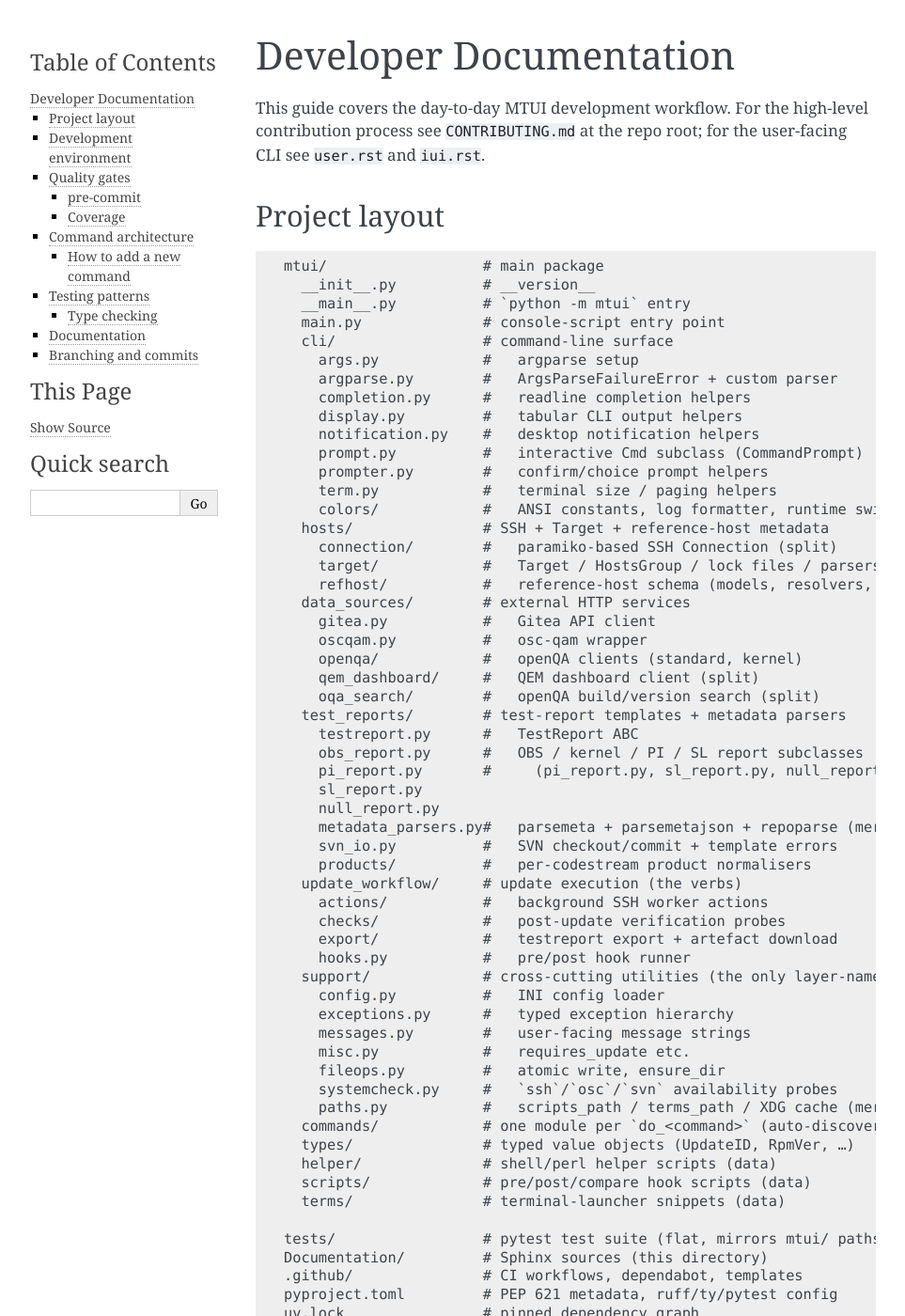
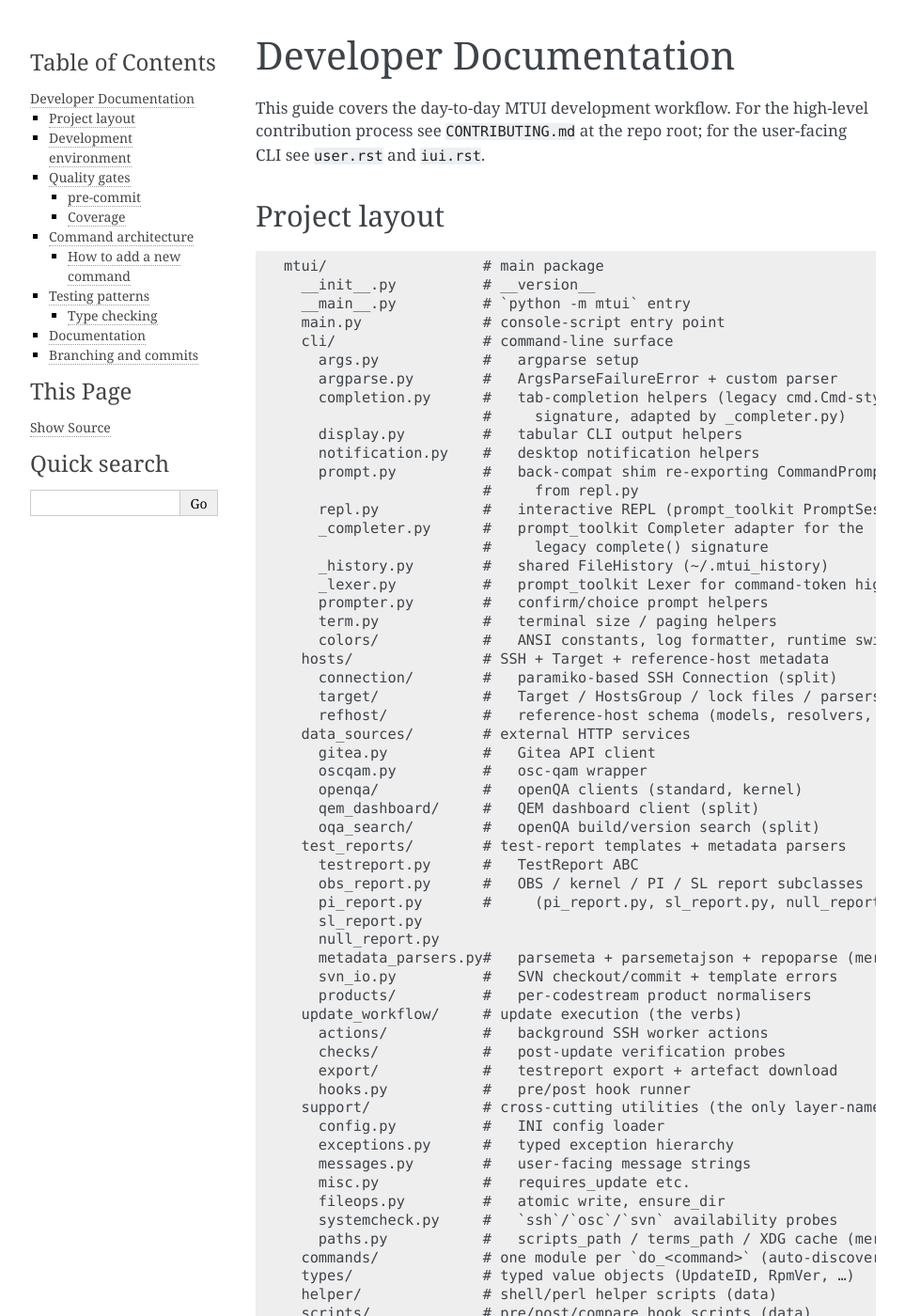
Before and after one commit to openSUSE/mtui, a Sphinx documentation site: the page built from Documentation/developer.rst, in a window 1280 px wide and 1400 px high. Shown: the whole window at 94% size, without its empty margins (148-1111 px from the left). Built offline with Sphinx 7.4.7, drawn with Linux system fonts in a browser that asks for light colours; some of the changed text lies outside the part shown.

Commit message:
docs(cli): announce prompt_toolkit REPL UX wins to users
Why this change was needed:
The cmd.Cmd → prompt_toolkit migration already shipped in code, but
nothing told end-users they now have Ctrl-R reverse history search, a
bottom status toolbar, autosuggest from history, or syntax highlighting
of known commands and flags. Without a CHANGELOG entry these
discoverability-dependent features sit unused.

Problem solved:
Users opening mtui after upgrading get a one-line summary in the
release notes of the four new interactive features they can reach for,
and are explicitly told the history file path and command names are
unchanged so they do not fear a behavioural break. Contributors reading
developer.rst's project layout no longer see a stale "interactive Cmd
subclass" comment or an undocumented set of cli/ modules (repl.py,
_completer.py, _history.py, _lexer.py) — the tree now matches the
actual package and the complete() signature note flags the legacy
cmd.Cmd shape it deliberately preserves.

What changed:
- CHANGELOG.md: new bullet under [Unreleased] § Changed describing the
  four UX additions and the preserved history-file/command-name
  contract.
- Documentation/developer.rst: project-layout tree adds repl.py,
  _completer.py, _history.py, _lexer.py; the prompt.py / completion.py
  comments now reflect their post-migration roles; the Command.complete
  bullet documents that the cmd.Cmd-style signature is kept on purpose
  and adapted by _completer.py.

```diff
--- a/Documentation/developer.rst
+++ b/Documentation/developer.rst
@@ -19,10 +19,17 @@
       cli/                 # command-line surface
         args.py            #   argparse setup
         argparse.py        #   ArgsParseFailureError + custom parser
-        completion.py      #   readline completion helpers
+        completion.py      #   tab-completion helpers (legacy cmd.Cmd-style
+                           #     signature, adapted by _completer.py)
         display.py         #   tabular CLI output helpers
         notification.py    #   desktop notification helpers
-        prompt.py          #   interactive Cmd subclass (CommandPrompt)
+        prompt.py          #   back-compat shim re-exporting CommandPrompt
+                           #     from repl.py
+        repl.py            #   interactive REPL (prompt_toolkit PromptSession)
+        _completer.py      #   prompt_toolkit Completer adapter for the
+                           #     legacy complete() signature
+        _history.py        #   shared FileHistory (~/.mtui_history)
+        _lexer.py          #   prompt_toolkit Lexer for command-token highlighting
         prompter.py        #   confirm/choice prompt helpers
         term.py            #   terminal size / paging helpers
         colors/            #   ANSI constants, log formatter, runtime switch
@@ -145,8 +152,10 @@
   argparse arguments on the supplied parser (optional; default no-op).
 - ``__call__(self)``: the implementation, reads ``self.args`` and
   ``self.targets`` (required; ``Command`` is abstract on ``__call__``).
-- ``complete(state, text, line, begidx, endidx)``: optional readline
-  completer; the base class returns ``[]``.
+- ``complete(state, text, line, begidx, endidx)``: optional tab completer
+  (legacy ``cmd.Cmd``-style signature, still used by every command; the
+  ``prompt_toolkit`` adapter in ``cli/_completer.py`` translates a
+  ``Document`` into this tuple). The base class returns ``[]``.
 
 Importing ``mtui.commands`` walks the package with
 ``pkgutil.iter_modules`` and imports every submodule whose name does
```
Also changed, not shown: CHANGELOG.md (+4 -0 lines).
